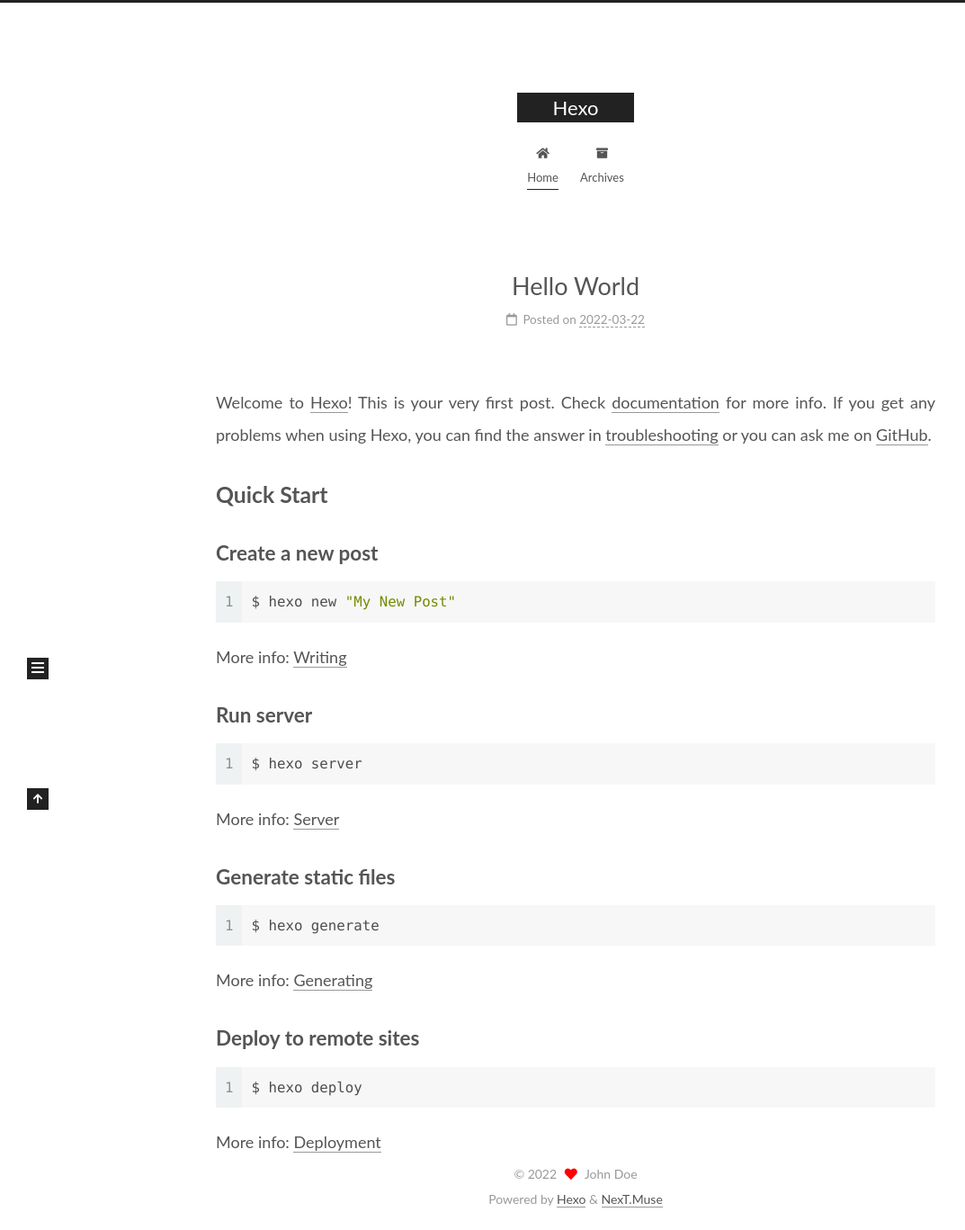
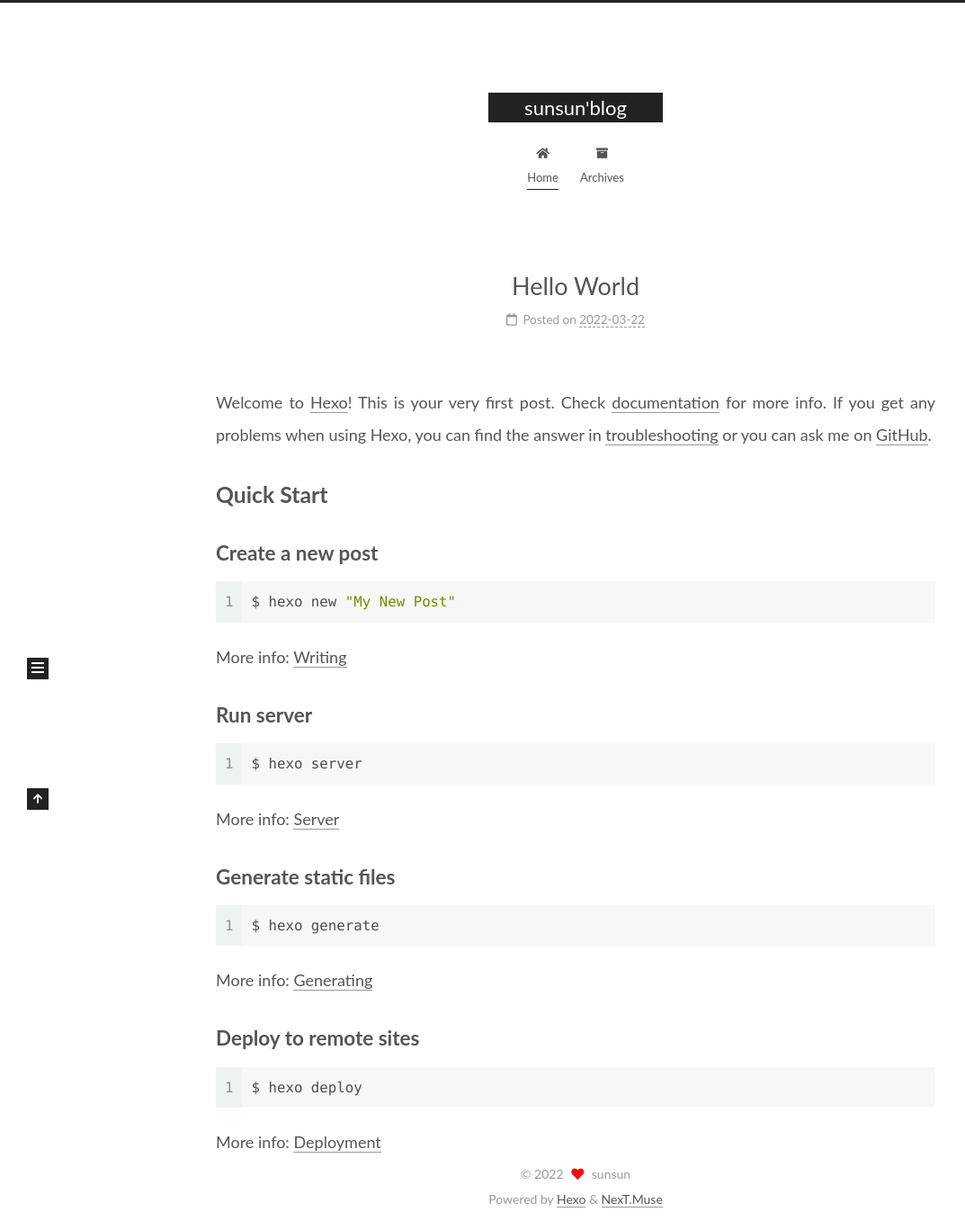
Before and after one commit to re-sunsun/re-sunsun.github.io, a plain HTML site: page index.html in a window 1280 px wide. Shown: the whole page at 90% size, without its empty margins (0-1073 px from the left). Drawn offline with Linux system fonts and the light colour scheme.

Commit message:
Site updated: 2022-03-22 17:38:03

```diff
--- a/css/main.css
+++ b/css/main.css
@@ -1168,7 +1168,7 @@ pre .javascript .function {
 }
 .links-of-author a::before,
 .links-of-author span.exturl::before {
-  background: #cd639a;
+  background: #ffc39f;
   border-radius: 50%;
   content: ' ';
   display: inline-block;
--- a/index.html
+++ b/index.html
@@ -21,11 +21,11 @@
   </script>
 
   <meta property="og:type" content="website">
-<meta property="og:title" content="Hexo">
+<meta property="og:title" content="sunsun&#39;blog">
 <meta property="og:url" content="http://example.com/index.html">
-<meta property="og:site_name" content="Hexo">
+<meta property="og:site_name" content="sunsun&#39;blog">
 <meta property="og:locale">
-<meta property="article:author" content="John Doe">
+<meta property="article:author" content="sunsun">
 <meta name="twitter:card" content="summary">
 
 <link rel="canonical" href="http://example.com/">
@@ -41,7 +41,7 @@
   };
 </script>
 
-  <title>Hexo</title>
+  <title>sunsun'blog</title>
 
 
 
@@ -92,7 +92,7 @@
 
     <a href="/" class="brand" rel="start">
       <span class="logo-line-before"><i></i></span>
-      <h1 class="site-title">Hexo</h1>
+      <h1 class="site-title">sunsun'blog</h1>
       <span class="logo-line-after"><i></i></span>
     </a>
   </div>
@@ -149,12 +149,12 @@
 
     <span hidden itemprop="author" itemscope itemtype="http://schema.org/Person">
       <meta itemprop="image" content="/images/avatar.gif">
-      <meta itemprop="name" content="John Doe">
+      <meta itemprop="name" content="sunsun">
       <meta itemprop="description" content="">
     </span>
 
     <span hidden itemprop="publisher" itemscope itemtype="http://schema.org/Organization">
-      <meta itemprop="name" content="Hexo">
+      <meta itemprop="name" content="sunsun'blog">
     </span>
       <header class="post-header">
         <h2 class="post-title" itemprop="name headline">
@@ -269,7 +269,7 @@
 
       <div class="site-overview-wrap sidebar-panel">
         <div class="site-author motion-element" itemprop="author" itemscope itemtype="http://schema.org/Person">
-  <p class="site-author-name" itemprop="name">John Doe</p>
+  <p class="site-author-name" itemprop="name">sunsun</p>
   <div class="site-description" itemprop="description"></div>
 </div>
 <div class="site-state-wrap motion-element">
@@ -309,7 +309,7 @@
   <span class="with-love">
     <i class="fa fa-heart"></i>
   </span>
-  <span class="author" itemprop="copyrightHolder">John Doe</span>
+  <span class="author" itemprop="copyrightHolder">sunsun</span>
 </div>
   <div class="powered-by">Powered by <a href="https://hexo.io/" class="theme-link" rel="noopener" target="_blank">Hexo</a> & <a href="https://muse.theme-next.org/" class="theme-link" rel="noopener" target="_blank">NexT.Muse</a>
   </div>
```
Also changed, not shown: 2022/03/22/hello-world/index.html (+8 -8 lines), archives/2022/03/index.html (+7 -7 lines), archives/2022/index.html (+7 -7 lines), archives/index.html (+7 -7 lines).
